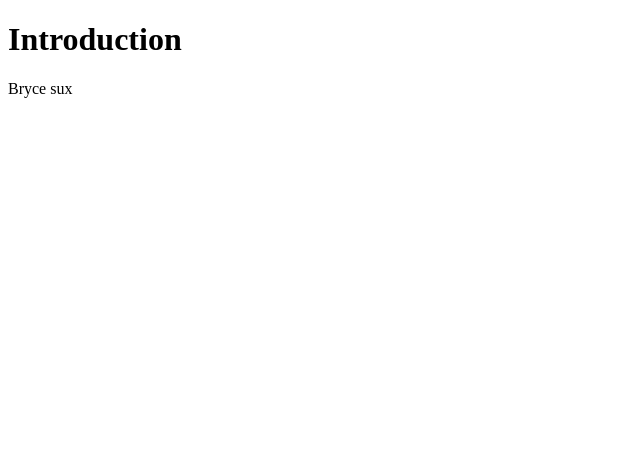
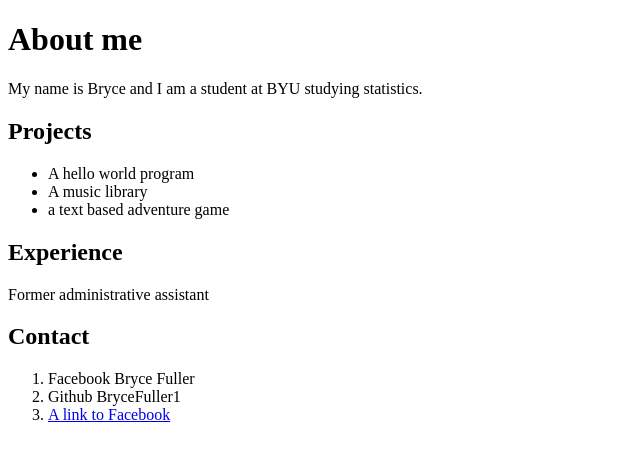
Before and after one commit to BryceFuller1/portfolio, a plain HTML site: page index.html in a window 1280 px wide. Shown: the whole page, without its empty margins (0-640 px from the left). Drawn offline with Linux system fonts and the light colour scheme.

Commit message:
Changes to be committed: 	modified:   index.html

```diff
--- a/index.html
+++ b/index.html
@@ -1,12 +1,27 @@
 <!DOCTYPE html>
 <html>
 <head>
-<title>Daniel's Web Server</title>
+<title>Bryce's Web Server</title>
 </head>
 <body>
 
-<h1>Introduction</h1>
-<p>Bryce sux</p>
+<h1>About me</h1>
+<p>My name is Bryce and I am a student at BYU studying statistics.</p>
+<h2>Projects</h2>
+<ul>
+        <li>A hello world program</li>
+        <li>A music library</li>
+        <li>a text based adventure game</li>
+</ul>
 
+<h2>Experience</h2>
+<p>Former administrative assistant</p>
+
+<h2>Contact</h2>
+<ol>
+        <li>Facebook Bryce Fuller</li>
+        <li>Github BryceFuller1</li>
+        <li><a href="https://www.facebook.com">A link to Facebook</a>
+</ol>
 </body>
 </html>
```
